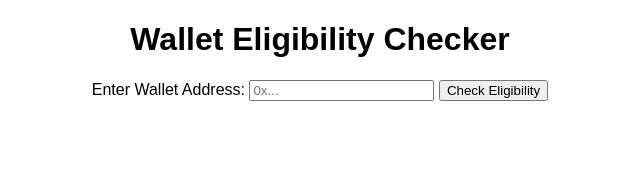
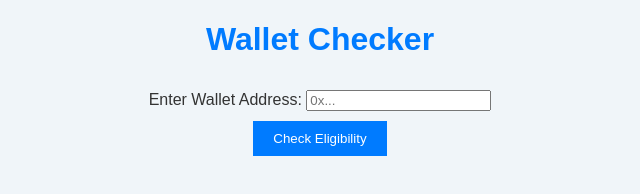
Before and after one commit to Hackon9/walletchecker, a plain HTML site: page index.html in a window 1280 px wide. Shown: the whole page, without its empty margins (320-960 px from the left). Drawn offline with Linux system fonts and the light colour scheme.

Commit message:
Update index.html

```diff
--- a/index.html
+++ b/index.html
@@ -2,24 +2,48 @@
 <html lang="en">
 <head>
     <meta charset="UTF-8">
-    <title>Wallet Eligibility Checker</title>
+    <title>Wallet Checker</title>
     <style>
         body {
             font-family: Arial, sans-serif;
             text-align: center;
+            background-color: #f0f5f9; /* Light blue background */
+            color: #333; /* Dark text color */
+        }
+        h1 {
+            color: #007BFF; /* Blue heading color */
+        }
+        button {
+            background-color: #007BFF; /* Blue button background */
+            color: white; /* White button text color */
+            padding: 10px 20px;
+            border: none;
+            cursor: pointer;
+            transition: background-color 0.3s ease;
+        }
+        button:hover {
+            background-color: #0056b3; /* Darker blue on hover */
         }
         #result {
             font-size: 1.5em;
             margin-top: 20px;
+            color: #007BFF; /* Blue result text color */
+        }
+        a {
+            color: #007BFF; /* Blue link color */
+        }
+        a:hover {
+            text-decoration: underline; /* Underline link on hover */
         }
     </style>
 </head>
 <body>
-    <h1>Wallet Eligibility Checker</h1>
+    <h1>Wallet Checker</h1>
     <label for="walletAddress">Enter Wallet Address:</label>
-    <input type="text" id="walletAddress" placeholder="0x...">
-    <button onclick="checkEligibility()">Check Eligibility</button>
-    <div id="result"></div>
+    <input type="text" id="walletAddress" placeholder="0x..." style="margin-top: 10px;">
+    <br>
+    <button onclick="checkEligibility()" style="margin-top: 10px;">Check Eligibility</button>
+    <div id="result" style="margin-top: 20px;"></div>
 
     <script src="/script.js"></script>
 </body>
```
